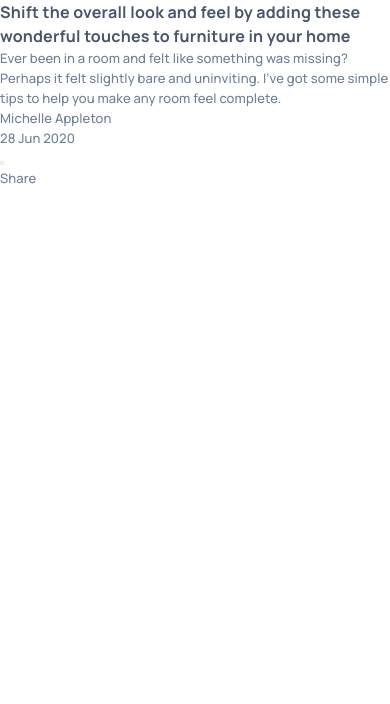
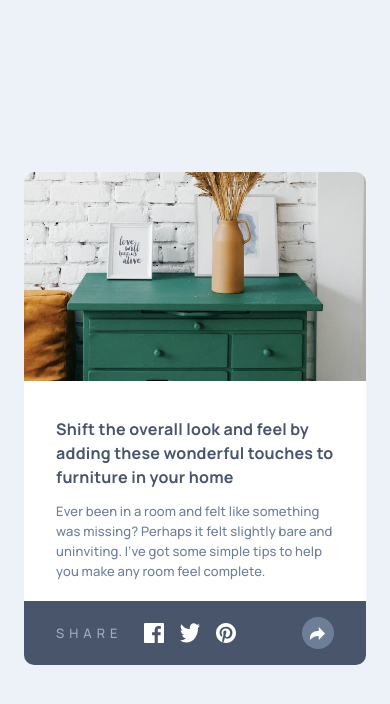
Before and after one commit to DocForLoop/article-preview-component, a website built with Vite: page index.html in a window 390 px wide. Both pictures are taken after a click on the button "Share this article". Built offline with nearby package versions, Linux system fonts and the light colour scheme.

Commit message:
Add mobile style for the card

```diff
--- a/index.html
+++ b/index.html
@@ -38,7 +38,7 @@
               </div>
             </div>
 
-            <button class="article__button" aria-label="Share this article">
+            <button id="share-btn" class="article__button" aria-label="Share this article">
               <svg class="article__icon" aria-hidden="true"
               xmlns="http://www.w3.org/2000/svg"
               viewBox="0 0 15 13">
@@ -52,25 +52,36 @@
 
         </div>
 
-        <div class="article__share-info" role="region" aria-labelledby="share-label">
-
+        <div id="share-options" class="article__share-info" role="region" aria-labelledby="share-label">
+          <div class="article__share-wrapper">
             <p class="article__share-label" id="share-label">Share</p>
 
             <div class="article__share-links">
-            <a class="article__share-link article__share-link--facebook"
+              <a class="article__share-link"
               href="https://facebook.com" aria-label="Share on Facebook">
                 <img src="src/assets/images/icon-facebook.svg"
                 alt="" width="20" height="20"></a>
-            <a class="article__share-link article__share-link--twitter"
+              <a class="article__share-link"
               href="https://twitter.com" aria-label="Share on Twitter">
                 <img src="src/assets/images/icon-twitter.svg"
                 alt="" width="20" height="16"></a>
-            <a class="article__share-link article__share-link--pinterest"
+              <a class="article__share-link"
               href="https://pinterest.com" aria-label="Share on Pinterest">
                 <img src="src/assets/images/icon-pinterest.svg"
                 alt="" width="20" height="20"></a>
             </div>
           </div>
+
+          <button id="share-btn--active" class="article__button--active" aria-label="Back to this article">
+            <svg class="article__icon" aria-hidden="true"
+            xmlns="http://www.w3.org/2000/svg"
+            viewBox="0 0 15 13">
+              <path fill="#FFF"
+              d="M15 6.495L8.766.014V3.88H7.441C3.33 3.88
+              0 7.039 0 10.936v2.049l.589-.612C2.59 10.294 5.422 9.11 8.39 9.11h.375v3.867L15 6.495z"/>
+            </svg>
+          </button>
+        </div>
       </article>
     </main>
   </body>
--- a/src/main.js
+++ b/src/main.js
@@ -1 +1,16 @@
 import './scss/style.scss';
+
+const button = document.getElementById("share-btn");
+const shareOptions = document.getElementById("share-options");
+const activeButton = document.getElementById("share-btn--active");
+const footer = document.querySelector(".article__footer");
+
+button.addEventListener("click", () => {
+    shareOptions.classList.toggle("show");
+    footer.classList.toggle("hide");
+});
+
+activeButton.addEventListener("click", () => {
+    shareOptions.classList.toggle("show");
+    footer.classList.toggle("hide");
+});
--- a/src/scss/components/_card-layout.scss
+++ b/src/scss/components/_card-layout.scss
@@ -1 +1,73 @@
 @use '@scss/global/functions' as *;
+
+body {
+    display: grid;
+    place-items: center;
+}
+
+.article {
+    display: flex;
+    flex-direction: column;
+
+    &__content {
+        display: flex;
+        flex-direction: column;
+    }
+
+    &__text-wrapper {
+        display: flex;
+        flex-direction: column;
+        row-gap: 12px;
+    }
+
+    &__footer {
+        display: flex;
+        align-items: center;
+        justify-content:space-between;
+        gap: 10px;
+    }
+
+    &__author-info {
+        display: flex;
+        align-items: center;
+        column-gap: 16px;
+    }
+
+    &__author-details {
+        display: flex;
+        flex-direction: column;
+    }
+
+    &__button {
+        display: flex;
+        justify-content: center;
+        align-items: center;
+    }
+
+    &__button--active {
+        display: flex;
+        justify-content: center;
+        align-items: center;
+    }
+
+    &__share-info {
+        display: none;
+        align-items: center;
+        justify-content: space-between;
+        column-gap: 10px;
+    }
+
+    &__share-wrapper {
+        display: flex;
+        flex-wrap: wrap;
+        column-gap: 21px;
+        row-gap: 10px;
+    }
+
+    &__share-links {
+        display: flex;
+        align-items: center;
+        flex-wrap: wrap;
+        gap: 16px;
+    }
+}
--- a/src/scss/components/_card.scss
+++ b/src/scss/components/_card.scss
@@ -1 +1,161 @@
 @use '@scss/global/functions' as *;
+
+body {
+    min-height: 100vh;
+    background-color: var(--clr-5);
+}
+
+main {
+    padding-inline: 24px;
+    padding-block-start: 74px;
+    padding-block-end: 81px;
+}
+
+.article {
+    position: relative;
+    background-color: var(--clr-4);
+    border-radius: rem(10);
+    box-shadow: 0 rem(40) rem(40) -rem(10) var(--clr-box-shadow);
+
+    &__image {
+        inline-size: 100%;
+        aspect-ratio: 327/200;
+        background: {
+            image: url('../assets/images/drawers.jpg');
+            repeat: no-repeat;
+            size: cover;
+            position: center;
+        }
+        border-start-start-radius: rem(10);
+        border-start-end-radius: rem(10);
+    }
+
+    &__text-wrapper {
+        padding-block-start: 36px;
+        padding-inline: fluid(32, 40, 375, 1440);
+    }
+
+    &__title {
+        max-inline-size: 57ch;
+    }
+
+    &__footer {
+        margin-block-start: 32px;
+        padding-inline: fluid(32, 40, 375, 1440);
+        padding-block-end: fluid(20, 32, 375, 1440);
+    }
+
+    &__author-image {
+        inline-size: rem(40);
+        block-size: rem(40);
+        border-radius: 50%;
+        aspect-ratio: 1;
+        background-image: url('../assets/images/avatar-michelle.jpg');
+        background-repeat: no-repeat;
+        background-size: cover;
+        background-position: center;
+    }
+
+    &__author-name {
+        font-weight: var(--fw-2);
+        line-height: var(--lh-2);
+        letter-spacing: var(--ls-2);
+        color: var(--clr-1);
+    }
+
+    &__author-date {
+        color: var(--clr-3);
+    }
+
+    &__button {
+        flex-shrink: 0;
+        border: none;
+        cursor: pointer;
+        border-radius: 50%;
+        inline-size: rem(32);
+        block-size: rem(32);
+        background-color: var(--clr-5);
+        transition: background-color 0.3s ease;
+
+        &:hover, &:focus {
+            background-color: var(--clr-2);
+            .article__icon path {
+                fill: var(--clr-4);
+                transition: fill 0.3s ease;
+            }
+        }
+
+        &:focus-visible {
+            outline: rem(3) solid var(--clr-outline);
+        }
+    }
+
+    &__button--active {
+        flex-shrink: 0;
+        border: none;
+        cursor: pointer;
+        border-radius: 50%;
+        inline-size: rem(32);
+        block-size: rem(32);
+        background-color: var(--clr-2);
+        transition: background-color 0.3s ease;
+
+        &:hover, &:focus {
+            background-color: var(--clr-4);
+            .article__icon path {
+                fill: var(--clr-2);
+                transition: fill 0.3s ease;
+            }
+        }
+
+        &:focus-visible {
+            outline: rem(3) solid var(--clr-outline);
+        }
+    }
+
+    &__icon {
+        inline-size: rem(15);
+        block-size: rem(13);
+    }
+
+    &__share-info {
+        margin-block-start: 20px;
+        padding-inline: fluid(32, 40, 375, 1440);
+        padding-block: 16px;
+        background-color: var(--clr-1);
+        border-end-start-radius: rem(10);
+        border-end-end-radius: rem(10);
+    }
+
+    &__share-label {
+        text-transform: uppercase;
+        letter-spacing: var(--ls-3);
+        color: var(--clr-3);
+    }
+
+    &__share-link {
+        transition: transform 0.3;
+        background-color: var(--clr-1);
+
+        & img {
+            inline-size: rem(20);
+            block-size: rem(20);
+        }
+
+        &:hover, &:focus {
+            transform: scale(1.25);
+        }
+
+        &:focus-visible {
+            outline: rem(2) solid var(--clr-outline);
+        }
+    }
+}
+
+.show {
+    display: flex;
+}
+
+.hide {
+    display: none;
+}
--- a/src/scss/components/_index.scss
+++ b/src/scss/components/_index.scss
@@ -1,3 +1,3 @@
+@forward 'card-layout';
 @forward 'card';
-@forward 'card-layout';
 @forward 'breakpoints';
--- a/src/scss/global/_colors.scss
+++ b/src/scss/global/_colors.scss
@@ -4,4 +4,6 @@
     --clr-3: hsl(212, 23%, 69%);
     --clr-4: hsl(0, 0%, 100%);
     --clr-5: hsl(210, 46%, 95%);
+    --clr-box-shadow: hsla(210, 29%, 84%, 50.34%);
+    --clr-outline: hsl(162, 42%, 48%);
 }
```
Lines whose indentation alone changed are shown as unchanged.
